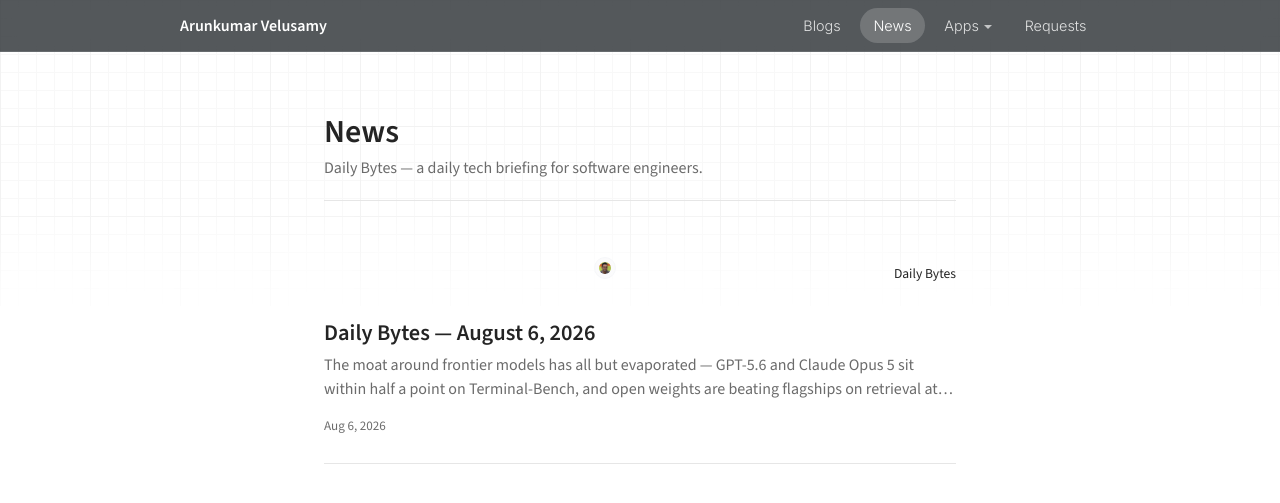
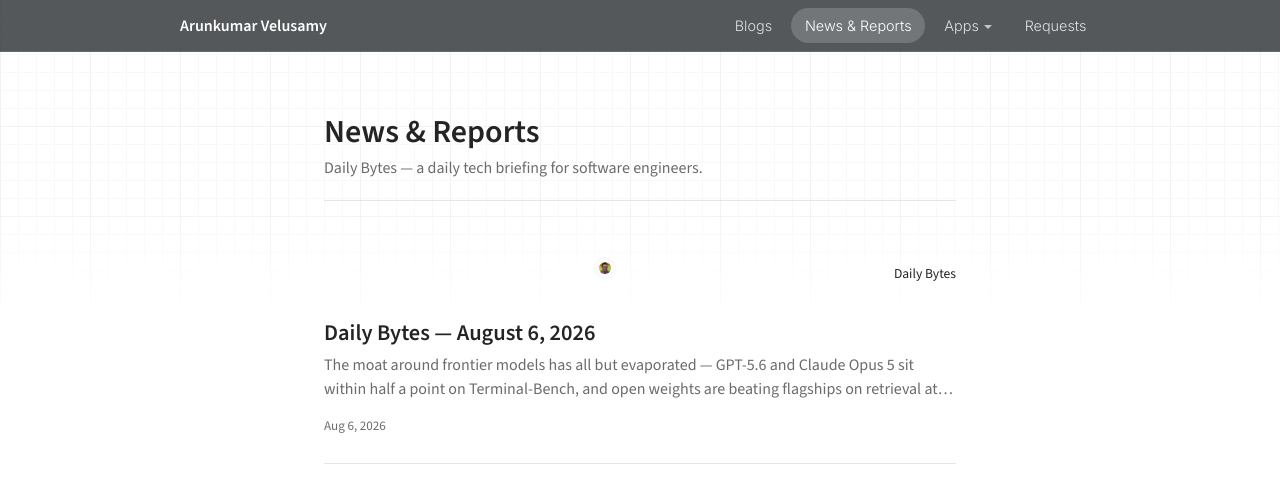
Before and after one commit to arunvelusamyd/personal-website, an MkDocs documentation site: the page built from docs/news.md, in a window 1280 px wide. Shown: the top 503 px of the page. Built offline with MkDocs 1.6.1, drawn with Linux system fonts in a browser that asks for light colours; nearby versions of some CDN libraries.

Commit message:
Rename News menu to "News & Reports"
Update the top-menu label and the /news/ page heading; URL stays /news/.

Co-Authored-By: Claude Opus 4.8 <noreply@anthropic.com>

```diff
--- a/docs/javascripts/menu.js
+++ b/docs/javascripts/menu.js
@@ -8,7 +8,7 @@
 
     var items = [
       { label: 'Blogs', path: 'blogs' },
-      { label: 'News', path: 'news' },
+      { label: 'News & Reports', path: 'news' },
       {
         label: 'Apps', path: 'apps',
         children: [
--- a/docs/news.md
+++ b/docs/news.md
@@ -1,7 +1,7 @@
 <div class="blog-feed">
 
   <header class="blog-feed-head">
-    <h1>News</h1>
+    <h1>News &amp; Reports</h1>
     <p>Daily Bytes — a daily tech briefing for software engineers.</p>
   </header>
 
```
